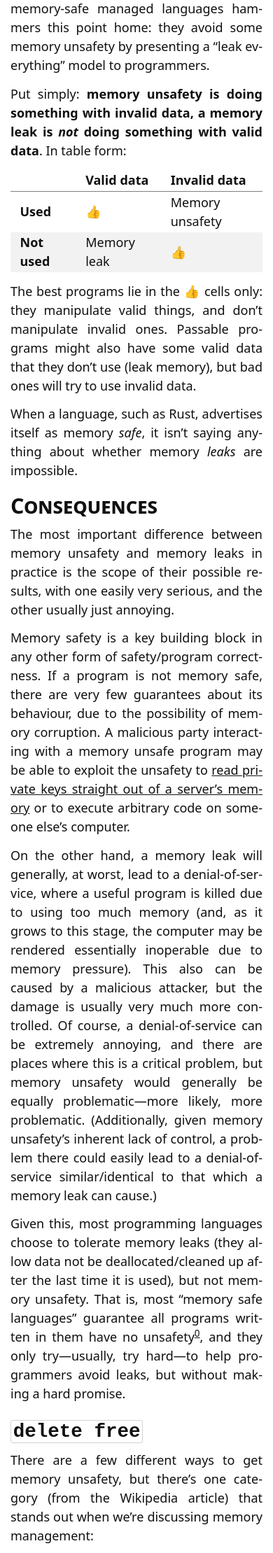
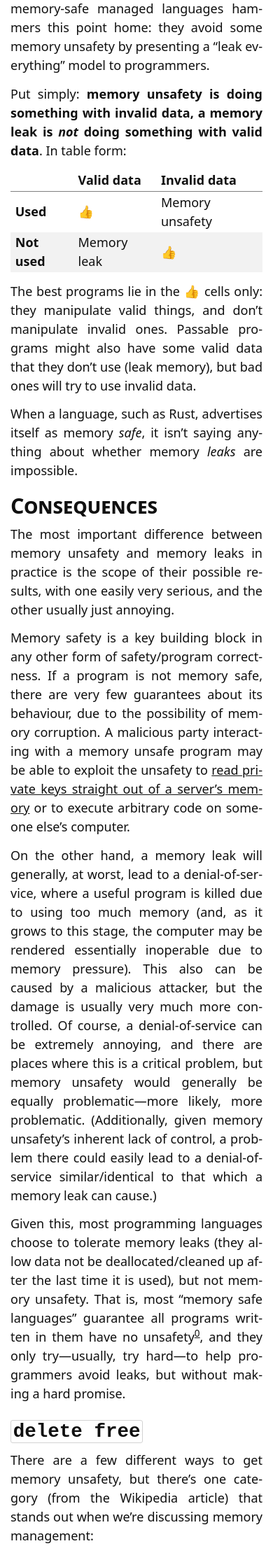
Before and after one commit to huonw/huonw.github.io, a Jekyll site: the page built from _posts/2016-04-04-memory-leaks-are-memory-safe.md, in a window 390 px wide. Shown: the part 438-2657 px from the top of the page at 70% size. Built offline with Jekyll 4.4.1, drawn with Linux system fonts in a browser that asks for light colours; comment, search, counter and statistics services are not loaded.

Commit message:
Compact tables on narrow screens, reduce wrapping/side-scrolling

```diff
--- a/_includes/default.css
+++ b/_includes/default.css
@@ -50,6 +50,12 @@ table {
 
 td, th {
   padding: 0.1em 0.75em;
+}
+@media (max-width: 500px) {
+  td, th {
+    padding-left: 0.375em;
+    padding-right: 0.375em;
+  }
 }
 tr:nth-child(even) {
   background: rgba(0, 0, 0, 5%);
```
